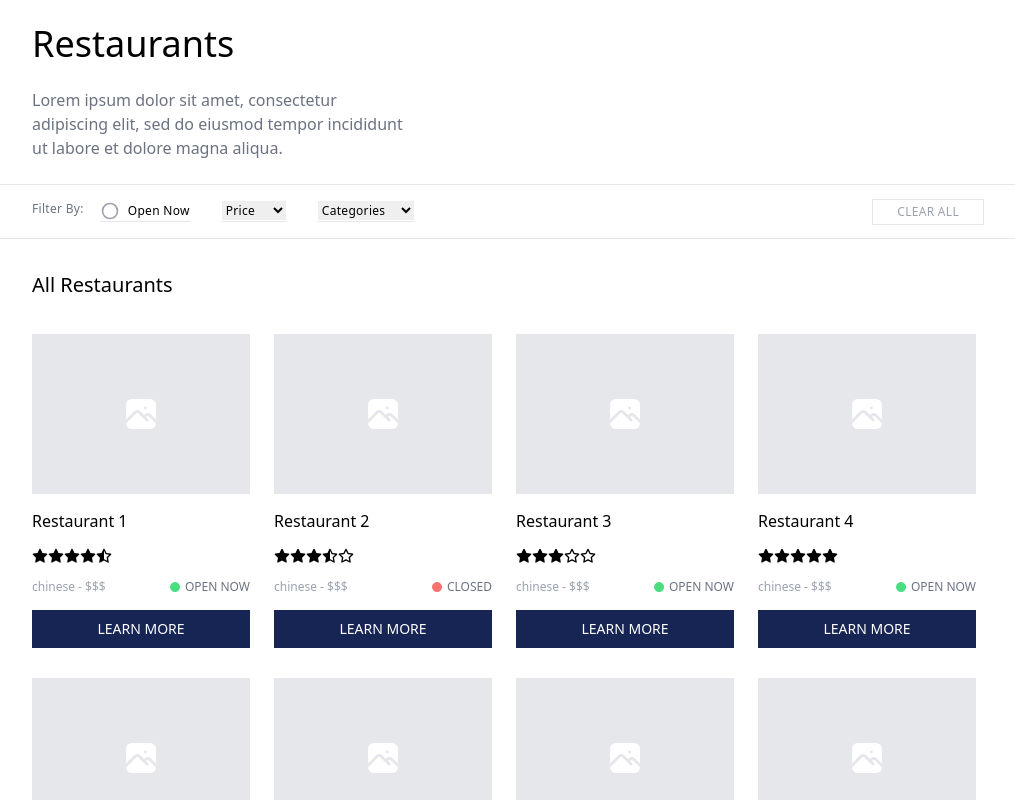
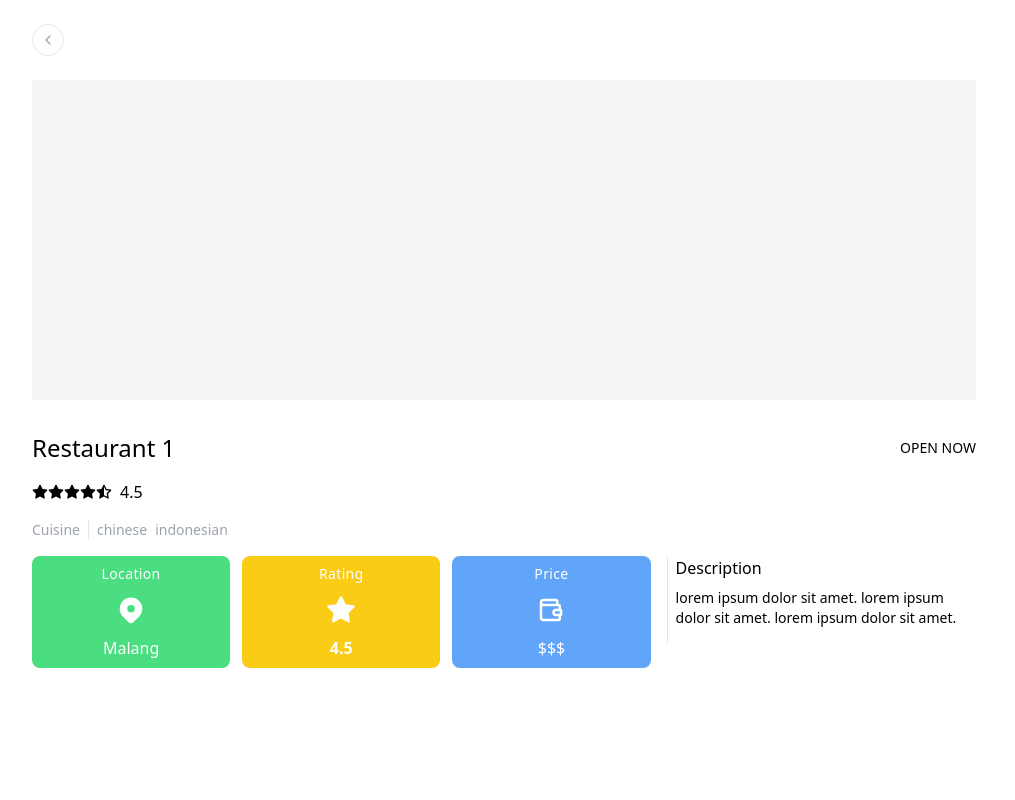
Before and after one commit to megatronhehe/FrontendDevReactjs-IdaBagusSatyaMahendra, a React (Vite) app: page /restaurants/1 in a window 1280 px wide. Shown: the top 800 px of the page, without its empty margins (136-1151 px from the left). Built offline with nearby package versions, Linux system fonts and the light colour scheme; data requests are answered from the project's data file.

Commit message:
feature added: restaurant details

```diff
--- a/mockapi/db.json
+++ b/mockapi/db.json
@@ -15,7 +15,7 @@
 			"name": "Restaurant 2",
 			"categories": ["chinese", "indonesian"],
 			"rating": 3.7,
-			"price_level": "$$$",
+			"price_level": "$$",
 			"is_closed": true,
 			"description": "lorem ipsum dolor sit amet. lorem ipsum dolor sit amet. lorem ipsum dolor sit amet.",
 			"location": "Surabaya"
@@ -25,7 +25,7 @@
 			"name": "Restaurant 3",
 			"categories": ["chinese", "indonesian"],
 			"rating": 3,
-			"price_level": "$$$",
+			"price_level": "$$",
 			"is_closed": false,
 			"description": "lorem ipsum dolor sit amet. lorem ipsum dolor sit amet. lorem ipsum dolor sit amet.",
 			"location": "Semarang"
@@ -35,7 +35,7 @@
 			"name": "Restaurant 4",
 			"categories": ["chinese", "indonesian"],
 			"rating": 5,
-			"price_level": "$$$",
+			"price_level": "$$$$",
 			"is_closed": false,
 			"description": "lorem ipsum dolor sit amet. lorem ipsum dolor sit amet. lorem ipsum dolor sit amet.",
 			"location": "Bali"
@@ -45,7 +45,7 @@
 			"name": "Restaurant 5",
 			"categories": ["chinese", "indonesian"],
 			"rating": 2.5,
-			"price_level": "$$$",
+			"price_level": "$",
 			"is_closed": true,
 			"description": "lorem ipsum dolor sit amet. lorem ipsum dolor sit amet. lorem ipsum dolor sit amet.",
 			"location": "Malang"
@@ -55,7 +55,7 @@
 			"name": "Restaurant 6",
 			"categories": ["chinese", "indonesian"],
 			"rating": 3.5,
-			"price_level": "$$$",
+			"price_level": "$$$$",
 			"is_closed": true,
 			"description": "lorem ipsum dolor sit amet. lorem ipsum dolor sit amet. lorem ipsum dolor sit amet.",
 			"location": "Surabaya"
@@ -75,7 +75,7 @@
 			"name": "Restaurant 8",
 			"categories": ["chinese", "indonesian"],
 			"rating": 4,
-			"price_level": "$$$",
+			"price_level": "$$",
 			"is_closed": false,
 			"description": "lorem ipsum dolor sit amet. lorem ipsum dolor sit amet. lorem ipsum dolor sit amet.",
 			"location": "Kediri"
--- a/src/App.jsx
+++ b/src/App.jsx
@@ -1,8 +1,16 @@
 import React from "react";
 import Main from "./pages/Main/Main";
 
+import { Routes, Route } from "react-router-dom";
+import RestaurantDetails from "./pages/RestaurantDetails/RestaurantDetails";
+
 function App() {
-	return <Main />;
+	return (
+		<Routes>
+			<Route path="/" element={<Main />} />
+			<Route path="/restaurants/:id" element={<RestaurantDetails />} />
+		</Routes>
+	);
 }
 
 export default App;
--- a/src/main.jsx
+++ b/src/main.jsx
@@ -3,12 +3,16 @@ import ReactDOM from "react-dom/client";
 import App from "./App.jsx";
 import "./index.css";
 
+import { BrowserRouter } from "react-router-dom";
+
 import RestaurantsContextProvider from "./context/RestaurantsContextProvider.jsx";
 
 ReactDOM.createRoot(document.getElementById("root")).render(
 	<React.StrictMode>
-		<RestaurantsContextProvider>
-			<App />
-		</RestaurantsContextProvider>
+		<BrowserRouter>
+			<RestaurantsContextProvider>
+				<App />
+			</RestaurantsContextProvider>
+		</BrowserRouter>
 	</React.StrictMode>
 );
--- a/src/pages/Main/RestaurantCard/RestaurantCard.jsx
+++ b/src/pages/Main/RestaurantCard/RestaurantCard.jsx
@@ -2,10 +2,12 @@ import React from "react";
 
 import { TbCircleFilled, TbPhotoFilled } from "react-icons/tb";
 
-import Rating from "./Rating";
+import Rating from "../../../components/Rating";
+
+import { Link } from "react-router-dom";
 
 export default function RestaurantCard({ restaurant }) {
-	const { name, categories, price_level, is_closed, rating } = restaurant;
+	const { id, name, categories, price_level, is_closed, rating } = restaurant;
 
 	const restaurantStatus = (
 		<li className="flex items-center gap-1 text-gray-500">
@@ -43,9 +45,12 @@ export default function RestaurantCard({ restaurant }) {
 				{restaurantStatus}
 			</ul>
 
-			<button className="py-2 text-sm text-white duration-200 border bg-blue-950 border-blue-950 hover:bg-white hover:text-blue-950">
+			<Link
+				to={`/restaurants/${id}`}
+				className="flex justify-center py-2 text-sm text-white duration-200 border bg-blue-950 border-blue-950 hover:bg-white hover:text-blue-950"
+			>
 				LEARN MORE
-			</button>
+			</Link>
 		</li>
 	);
 }
--- /dev/null
+++ b/src/pages/RestaurantDetails/RestaurantDetails.jsx
@@ -0,0 +1,156 @@
+import React, { useEffect, useState } from "react";
+
+import { useParams, useNavigate } from "react-router-dom";
+
+import MainContainer from "../../components/MainContainer";
+
+import defaultimg from "../../assets/defaultimg.jpg";
+
+import Rating from "../../components/Rating";
+
+import {
+	TbChevronLeft,
+	TbMapPinFilled,
+	TbStarFilled,
+	TbWallet,
+} from "react-icons/tb";
+
+export default function RestaurantDetails() {
+	const { id } = useParams();
+	const nav = useNavigate();
+
+	const [thisRestaurant, setThisRestaurant] = useState({});
+	const [isLoading, setIsLoading] = useState(true);
+	const [error, setError] = useState("");
+
+	const fetchRestaurant = async () => {
+		setIsLoading(true);
+		setError("");
+		try {
+			const res = await fetch(`http://localhost:3000/restaurants/${id}`);
+			if (!res.ok) {
+				return setError(res.statusText);
+			}
+
+			const data = await res.json();
+			setThisRestaurant(data);
+		} catch (error) {
+			setError(error);
+		} finally {
+			setIsLoading(false);
+		}
+	};
+
+	useEffect(() => {
+		fetchRestaurant();
+	}, []);
+
+	// Loading
+	if (isLoading) {
+		return (
+			<MainContainer>
+				<section className="flex items-center justify-center h-screen">
+					Loading...
+				</section>
+			</MainContainer>
+		);
+	}
+
+	// error
+	if (error.length > 0) {
+		return (
+			<MainContainer>
+				<section className="flex flex-col items-center justify-center h-screen gap-4">
+					{error}
+					<div className="flex gap-4">
+						<button
+							onClick={() => nav(-1)}
+							className="px-4 py-1 text-sm text-blue-400 duration-200 bg-white border border-blue-400 "
+						>
+							Back
+						</button>
+						<button
+							onClick={fetchRestaurant}
+							className="px-4 py-1 text-sm text-white duration-200 bg-blue-400 border border-blue-400 hover:text-blue-400 hover:bg-white"
+						>
+							Retry
+						</button>
+					</div>
+				</section>
+			</MainContainer>
+		);
+	}
+
+	// normal
+	const {
+		name,
+		is_closed,
+		rating,
+		description,
+		location,
+		categories,
+		price_level,
+	} = thisRestaurant;
+
+	console.log(thisRestaurant);
+
+	return (
+		<MainContainer>
+			<section className="px-10 py-6">
+				<button
+					onClick={() => nav(-1)}
+					className="flex items-center justify-center w-8 h-8 text-gray-400 border rounded-full"
+				>
+					<TbChevronLeft />
+				</button>
+			</section>
+
+			<section className="flex flex-col gap-4 px-10">
+				<div className="w-full bg-gray-100 h-80"></div>
+				<h1 className="flex items-center justify-between mt-4 text-2xl">
+					{name}{" "}
+					<span className="text-sm">{is_closed ? "CLOSED" : "OPEN NOW"}</span>
+				</h1>
+
+				<div className="flex items-center gap-2">
+					<Rating rating={rating} />
+					<span>{rating}</span>
+				</div>
+
+				<ul className="flex gap-2 text-sm text-gray-400">
+					<h2 className="pr-2 border-r">Cuisine</h2>
+					{categories.map((category) => (
+						<li>{category}</li>
+					))}
+				</ul>
+
+				<div className="flex flex-col justify-center gap-4 sm:flex-row">
+					<ul className="grid grid-cols-3 gap-3 sm:w-2/3">
+						<li className="flex flex-col items-center justify-between w-full p-2 text-white bg-green-400 rounded-lg h-28">
+							<h3 className="text-sm font-normal tracking-wide">Location</h3>
+							<TbMapPinFilled className="text-3xl" />
+							<span className="font-normal">{location}</span>
+						</li>
+
+						<li className="flex flex-col items-center justify-between w-full p-2 text-white bg-yellow-400 rounded-lg h-28">
+							<h3 className="text-sm font-normal tracking-wide">Rating</h3>
+							<TbStarFilled className="text-3xl" />
+							<h3 className="font-bold">{rating}</h3>
+						</li>
+
+						<li className="flex flex-col items-center justify-between w-full p-2 text-white bg-blue-400 rounded-lg h-28">
+							<h3 className="text-sm font-normal tracking-wide">Price</h3>
+							<TbWallet className="text-3xl" />
+							<h3>{price_level}</h3>
+						</li>
+					</ul>
+
+					<div className="pl-2 mb-6 border-l sm:w-1/3">
+						<h2 className="font-normal">Description</h2>
+						<p className="mt-2 text-sm">{description}</p>
+					</div>
+				</div>
+			</section>
+		</MainContainer>
+	);
+}
```
Also changed, not shown: src/assets/defaultimg.jpg (added), src/components/Rating.jsx (renamed from src/pages/Main/RestaurantCard/Rating.jsx).
